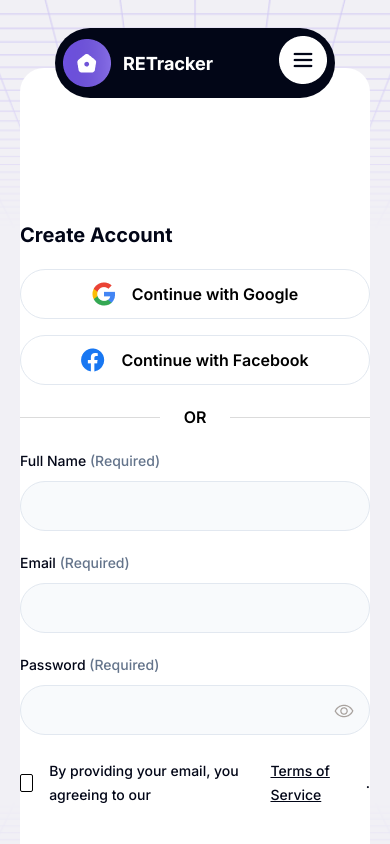
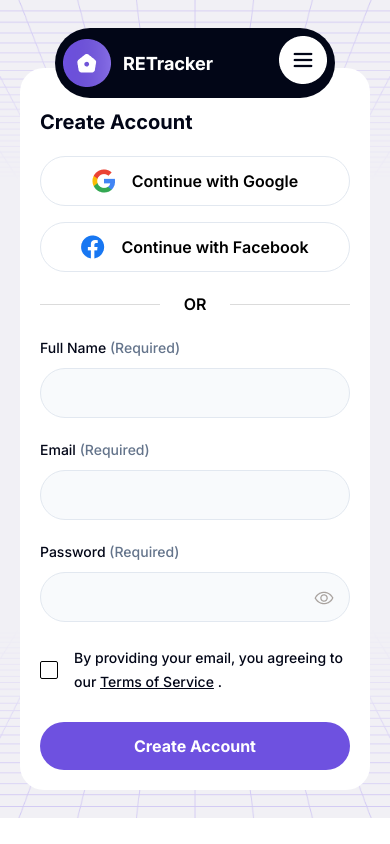
Before and after one commit to MamtazDev/ReTracker, a React (Vite) app: page /signup in a window 390 px wide. Shown: the top 844 px of the page. Built offline with nearby package versions, Linux system fonts and the light colour scheme.

Commit message:
sign up responsive

```diff
--- a/src/Components/SignUp/SignUp.jsx
+++ b/src/Components/SignUp/SignUp.jsx
@@ -14,7 +14,7 @@ const SignUp = () => {
     setChecked(!isChecked);
   };
   return (
-    <div className="pb-28 pt-p_153 max-w-authWidth mx-auto">
+    <div className="px-5 lg:px-0 pb-5 lg:pb-28 pt-10 lg:pt-p_153 max-w-authWidth mx-auto">
       <AuthTitle>Create Account</AuthTitle>
       <SocialBtn />
       <Divider />
@@ -48,7 +48,7 @@ const SignUp = () => {
           </div>
         </div>
 
-        <div className="flex gap-3 items-center mb-10">
+        <div className="flex gap-3 items-center mb-5 lg:mb-10">
           <label className="flex items-center gap-4">
             <input
               className="hidden"
@@ -59,15 +59,17 @@ const SignUp = () => {
             <span
               className={`${
                 isChecked && "bg-slate-200"
-              } border  border-black rounded-sm h-[18px] w-[18px] flex items-center justify-center`}
+              } border  border-black rounded-sm h-[18px] w-[18px] flex items-center justify-center flex-shrink-0`}
             >
               {isChecked ? "✔" : ""}
             </span>
-            By providing your email, you agreeing to our{" "}
-            <Link className="underline" to="#">
-              Terms of Service
-            </Link>{" "}
-            .
+            <p>
+              By providing your email, you agreeing to our{" "}
+              <Link className="underline" to="#">
+                Terms of Service
+              </Link>{" "}
+              .
+            </p>
           </label>
         </div>
         <Link to="/verify-email">
--- a/src/Shared/Auth.jsx
+++ b/src/Shared/Auth.jsx
@@ -7,7 +7,7 @@ const Auth = ({ children }) => {
 
   return (
     <div className="relative">
-      <div className="absolute w-full top-7 lg:top-16">
+      <div className="absolute w-full top-7 lg:top-16 z-10">
         <Header />
       </div>
       <div
```
